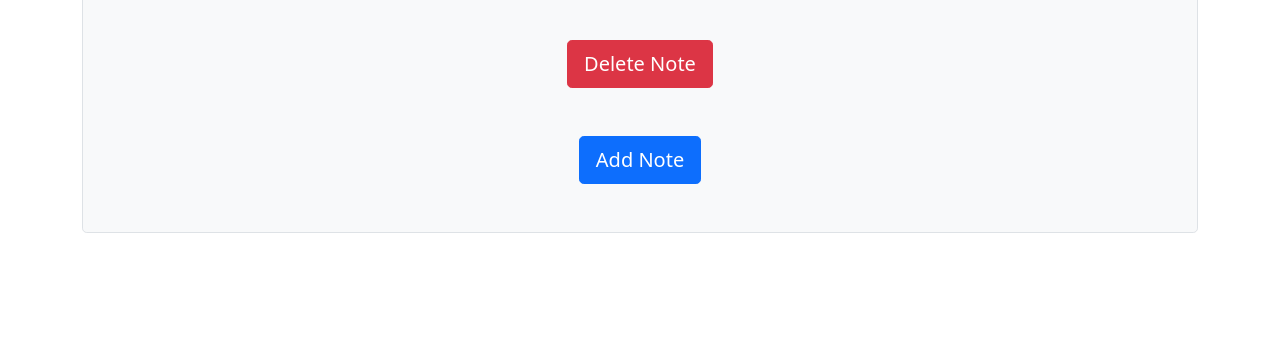
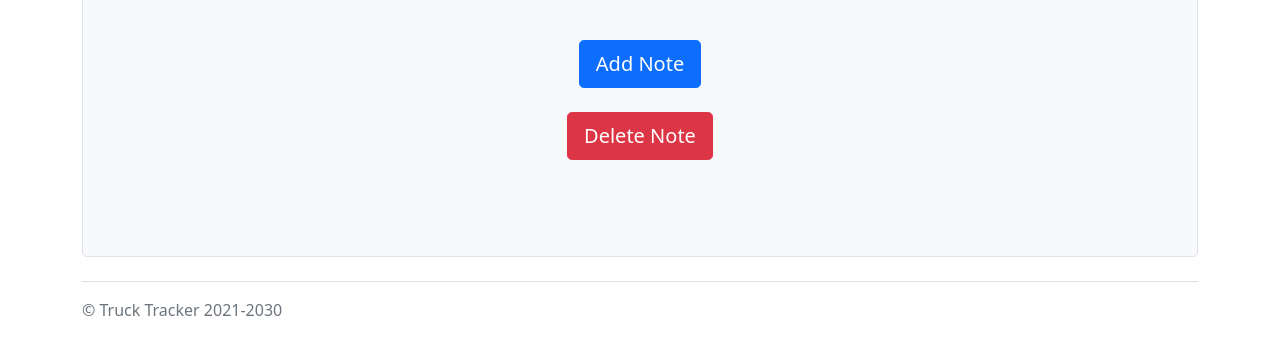
Before and after one commit to CodyBu/Truck-Tracker, a Flask app: page /notes in a window 1280 px wide. Shown: the part 381-736 px from the top of the page. Run offline with Flask 2, Linux system fonts and the light colour scheme; data that the repository does not hold is empty; some libraries are stand-ins or nearby versions.

Commit message:
Update notes.html

```diff
--- a/templates/notes.html
+++ b/templates/notes.html
@@ -38,12 +38,15 @@
                 {% endfor %}
             </table>
             {{ msg }}<br>
+            <div><a class="btn btn-primary btn-lg btn-block" href="{{ url_for('addNote') }}"><i class="fas fa-truck"></i>Add Note</a></div><br>
             <input type="submit" class="btn btn-danger btn-lg btn-block" value="Delete Note" onclick="return confirm('Are you sure you want to delete this note?')">
         </form>
     </div>
-        <div><a class="btn btn-primary btn-lg btn-block" href="{{ url_for('addNote') }}"><i class="fas fa-truck"></i>Add Note</a></div>
+
    </div>
-
+   <footer class="pt-3 mt-4 text-muted border-top">
+     &copy; Truck Tracker 2021-2030
+   </footer>
   </div>
 
 </main>
```
